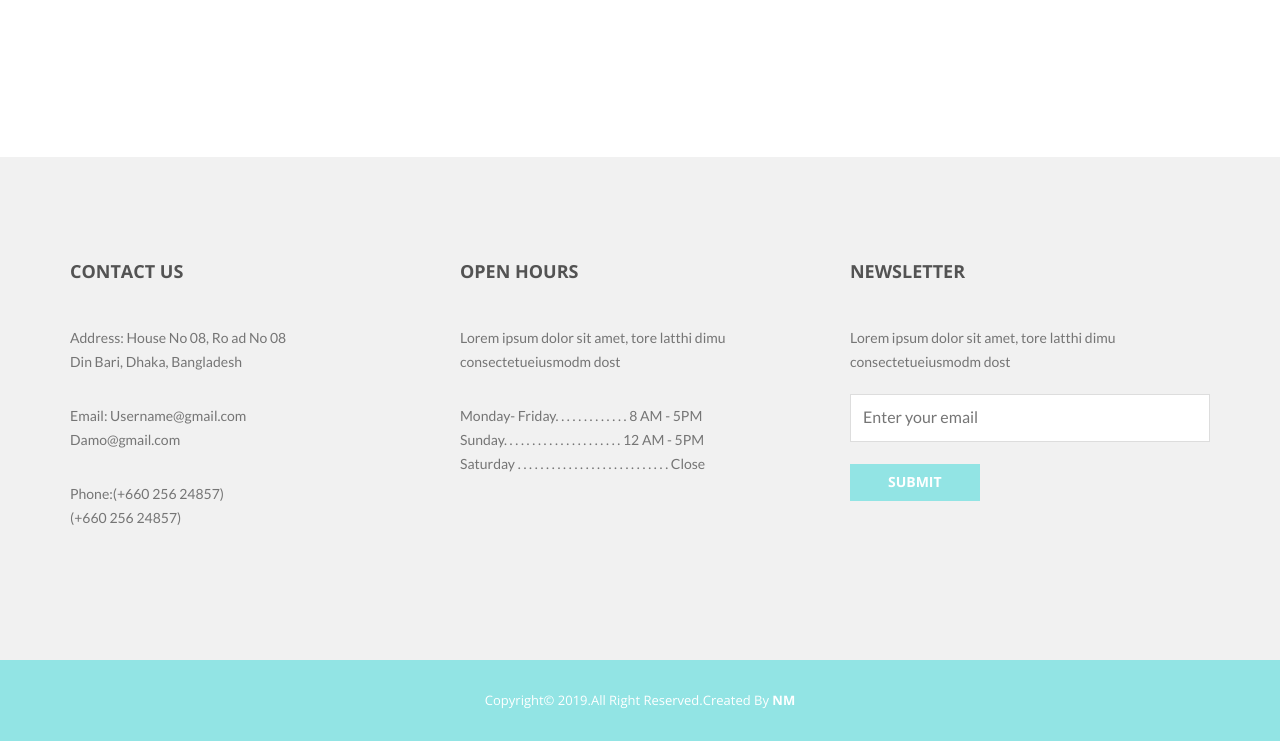
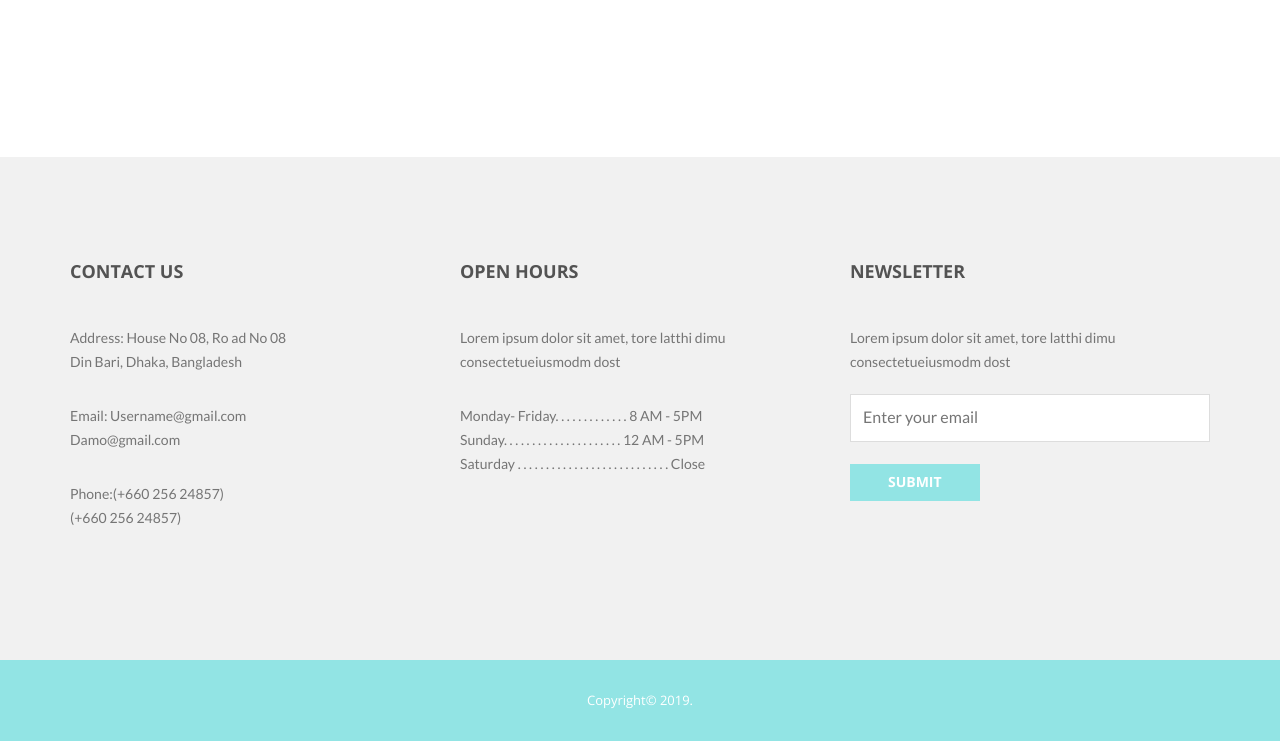
Before and after one commit to nenadmilicev13/nenadmilicev13-Restourant.github.io, a website: page index.html in a window 1280 px wide. Shown: the part 8551-9292 px from the top of the page. Drawn offline with nearby package versions, Linux system fonts and the light colour scheme; a web font is replaced by a local one.

Commit message:
footer updated

```diff
--- a/index.html
+++ b/index.html
@@ -595,7 +595,7 @@
 		</div>
 		<div class="main-footer__bottom">
 			<div class="main-footer__wrapp">
-				<span class="main-footer__wrapp-text">Copyright© 2019.All Right Reserved.Created By<a class="main-footer__wrapp-text-link" href="javascript:;"> NM</a></span>
+				<span class="main-footer__wrapp-text">Copyright© 2019.</span>
 			</div>
 		</div>
 	</footer>
```
